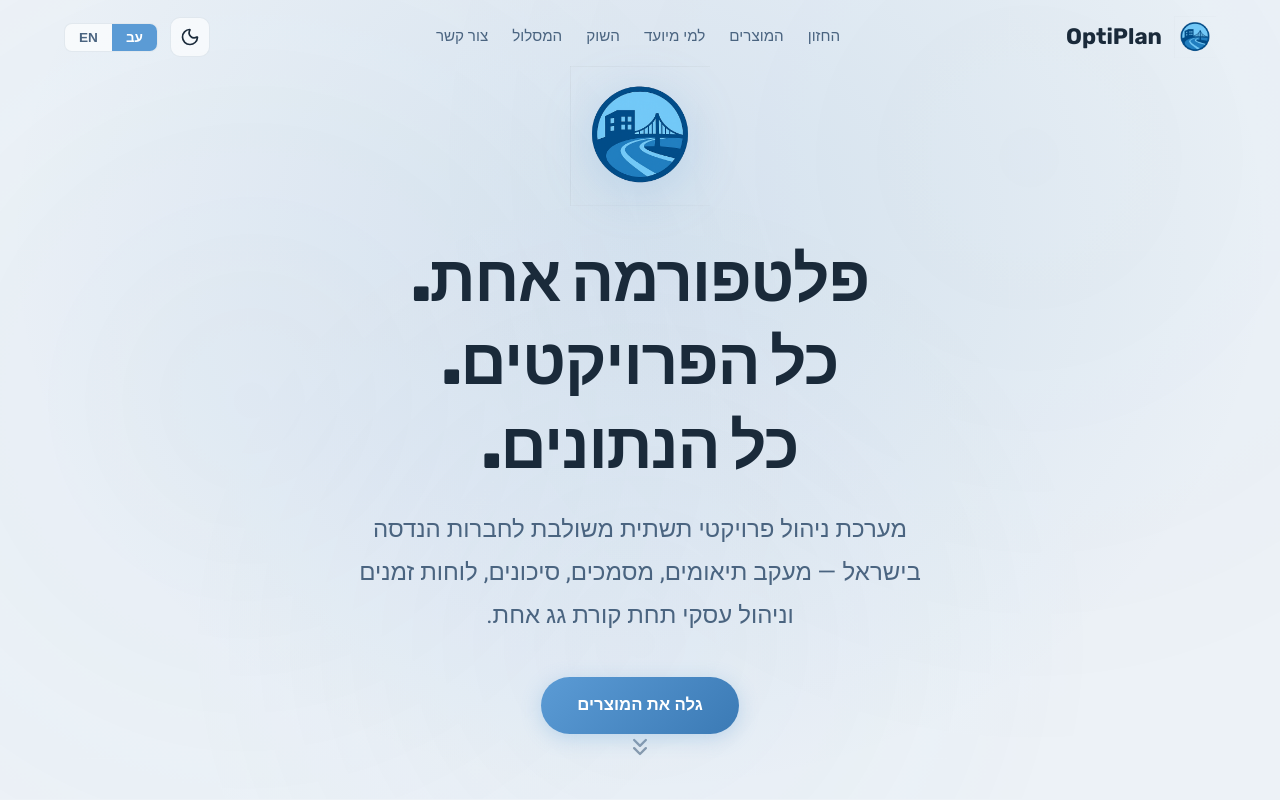
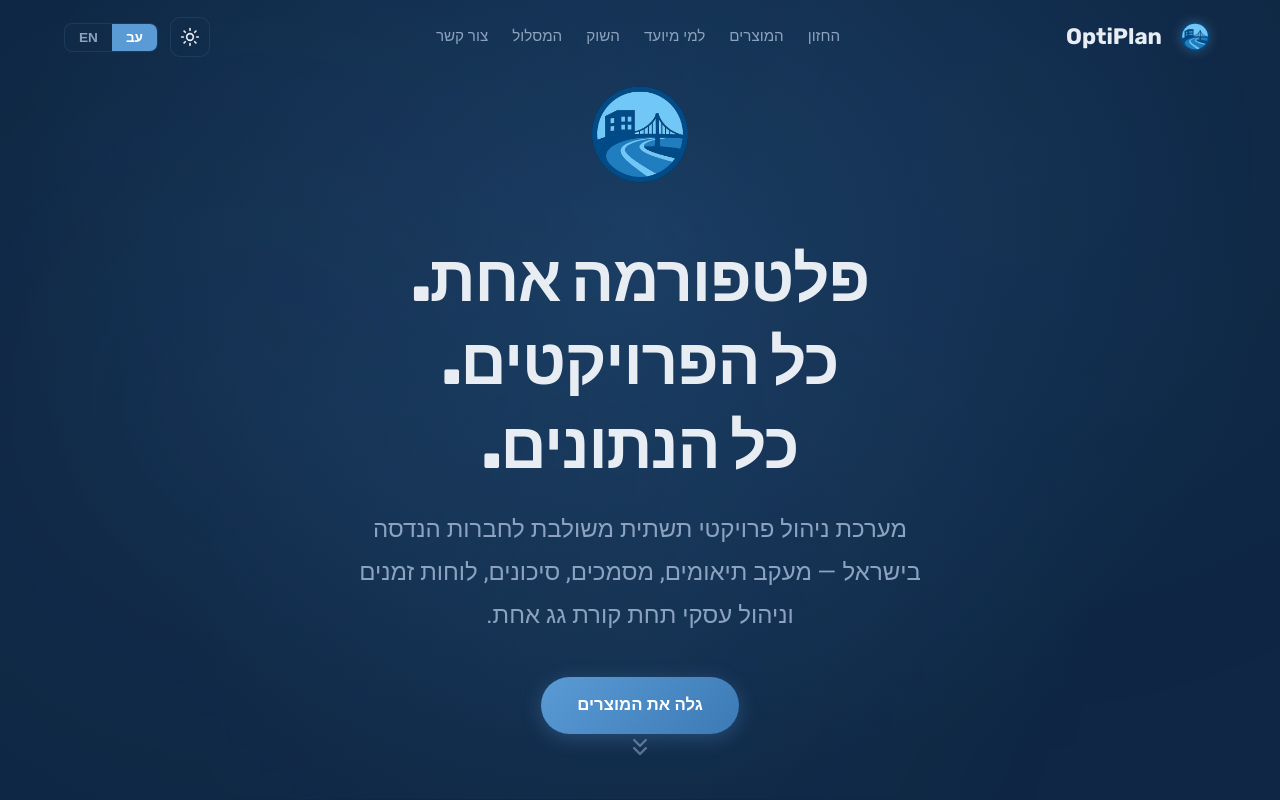
Before and after one commit to OptiPlanLab/OptiPlan-Vision, a plain HTML site: page index.html in a window 1280 px wide. Shown: the top 800 px of the page. Drawn offline with nearby package versions, Linux system fonts and the light colour scheme.

Commit message:
Refactor logo styles and update theme handling in index.html

```diff
--- a/css/animations.css
+++ b/css/animations.css
@@ -52,18 +52,18 @@
   font-variant-numeric: tabular-nums;
 }
 
-/* --- Logo pulse glow --- */
-@keyframes logoPulse {
+/* --- Logo pulse glow (removed - no visible frame) --- */
+/* @keyframes logoPulse {
   0%, 100% {
     filter: drop-shadow(0 8px 24px rgba(91, 155, 213, 0.25));
   }
   50% {
     filter: drop-shadow(0 8px 32px rgba(91, 155, 213, 0.45));
   }
-}
+} */
 
 [data-theme="dark"] .hero-logo {
-  animation: logoEntrance 1.2s ease-out, logoPulse 4s ease-in-out 1.2s infinite;
+  animation: logoEntrance 1.2s ease-out;
 }
 
 /* --- Gradient text shimmer --- */
--- a/css/style.css
+++ b/css/style.css
@@ -337,6 +337,7 @@ p {
 .nav-logo {
   width: 42px;
   height: 42px;
+  border-radius: 50%;
 }
 
 [data-theme="dark"] .nav-logo {
@@ -497,11 +498,16 @@ p {
   height: 140px;
   margin: 0 auto 32px;
   animation: logoEntrance 1.2s ease-out;
-  filter: drop-shadow(0 8px 24px rgba(91, 155, 213, 0.25));
+  border: none;
+  outline: none;
+  box-shadow: none;
+  background: transparent;
+  border-radius: 50%;
 }
 
 [data-theme="dark"] .hero-logo {
-  filter: drop-shadow(0 8px 24px rgba(123, 184, 232, 0.4));
+  /* Remove drop-shadow in dark mode too */
+  filter: none;
 }
 
 @keyframes logoEntrance {
@@ -1511,6 +1517,7 @@ p {
 .footer-brand img {
   width: 28px;
   height: 28px;
+  border-radius: 50%;
 }
 [data-theme="dark"] .footer-brand img {
   filter: drop-shadow(0 0 4px rgba(123, 184, 232, 0.3));
--- a/index.html
+++ b/index.html
@@ -8,8 +8,13 @@
 
   <!-- FOUC prevention: apply saved theme before paint -->
   <script>
-    (function(){var t=localStorage.getItem('optiplan-theme');
-    if(t==='dark')document.documentElement.setAttribute('data-theme','dark');})();
+    (function(){
+      var t = localStorage.getItem('optiplan-theme');
+      // Default to dark mode unless the user explicitly set 'light'
+      if (t === 'dark' || t === null || t === undefined) {
+        document.documentElement.setAttribute('data-theme','dark');
+      }
+    })();
   </script>
 
   <!-- Fonts -->
```
Also changed, not shown: 1 other file.
